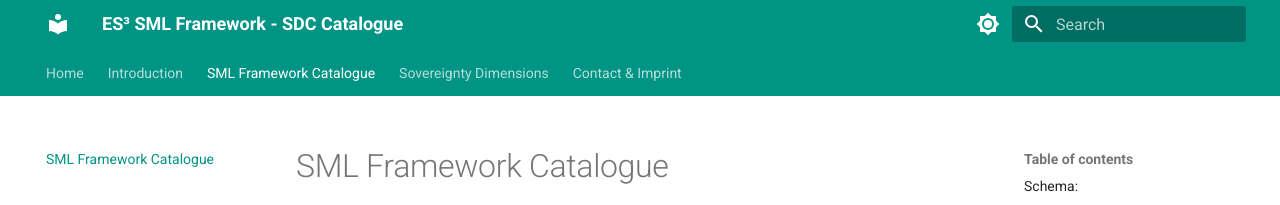
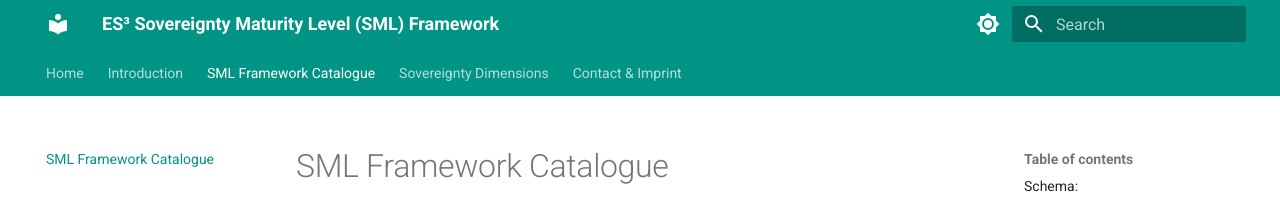
Before and after one commit to es3-sml/es3-sml, an MkDocs documentation site: the page built from docs/schema.md, in a window 1280 px wide. Shown: the top 205 px of the page. Built offline with MkDocs 1.6.1 and Material for MkDocs 9.7.7, drawn with Linux system fonts in a browser that asks for light colours.

```diff
--- a/mkdocs.yml
+++ b/mkdocs.yml
@@ -1,6 +1,6 @@
-site_name: ES³ SML Framework - SDC Catalogue
+site_name: ES³ Sovereignty Maturity Level (SML) Framework
 site_description: Standardized Criteria Catalogue for Measuring Digital Sovereignty of IT Services and Cloud Infrastructures
-site_author: Schwarz Digits KG / Institute for Cyber Security and Digital Sovereignty
+site_author: Schwarz Digits / Institute for Cyber Security and Digital Sovereignty
 site_url: https://es3-sml.github.io/es3-sml/
 
 theme:
@@ -45,11 +45,11 @@
   - pymdownx.emoji:
       emoji_index: !!python/name:pymdownx.emoji.twemoji
       emoji_generator: !!python/name:pymdownx.emoji.to_svg
+  - pymdownx.arithmatex:
+      generic: true
   - tables
   - attr_list
   - md_in_html
-  - pymdownx.arithmatex:
-      generic: true
 
 nav:
   - Home: index.md
```
Also changed, not shown: docs/index.md (+1 -1 lines).
